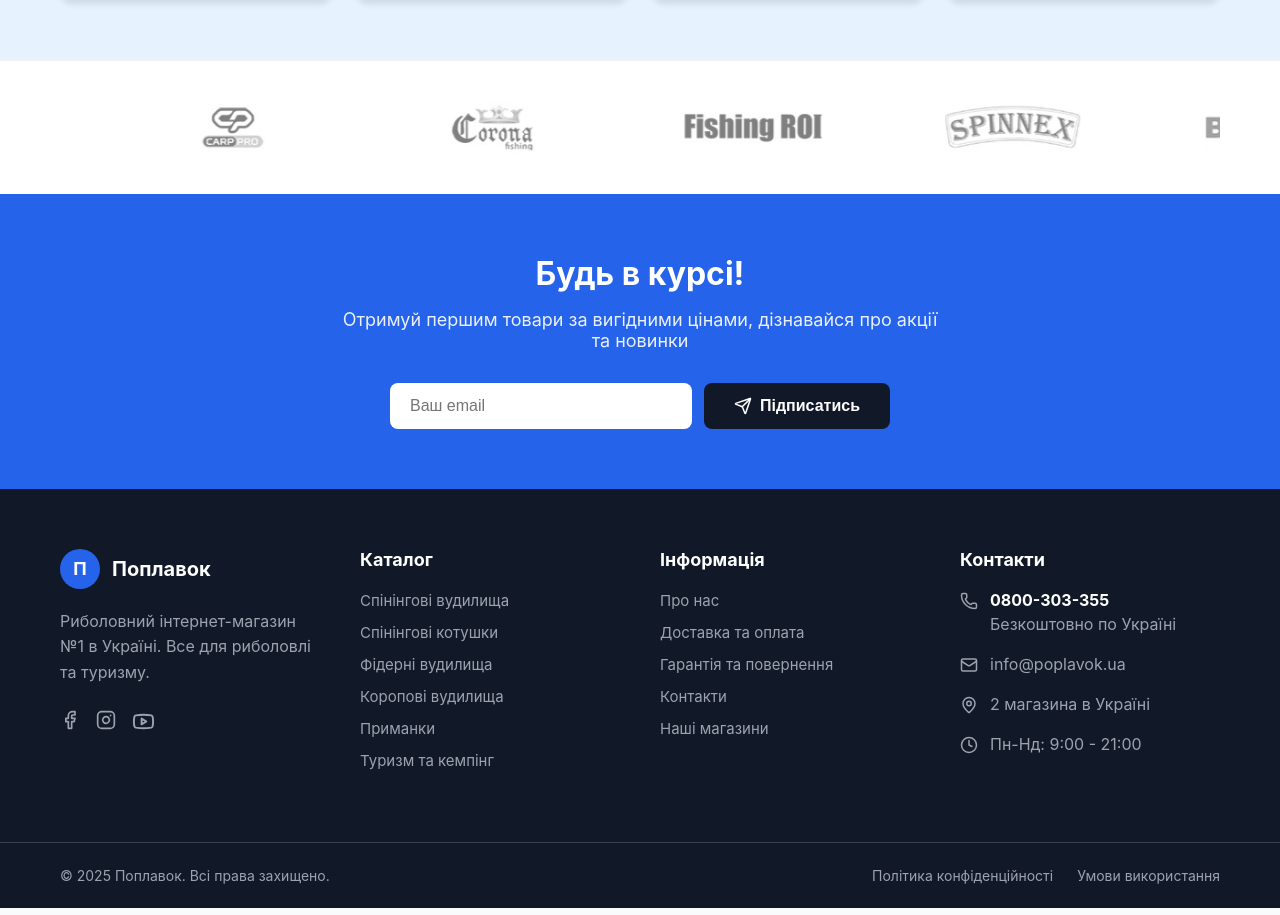
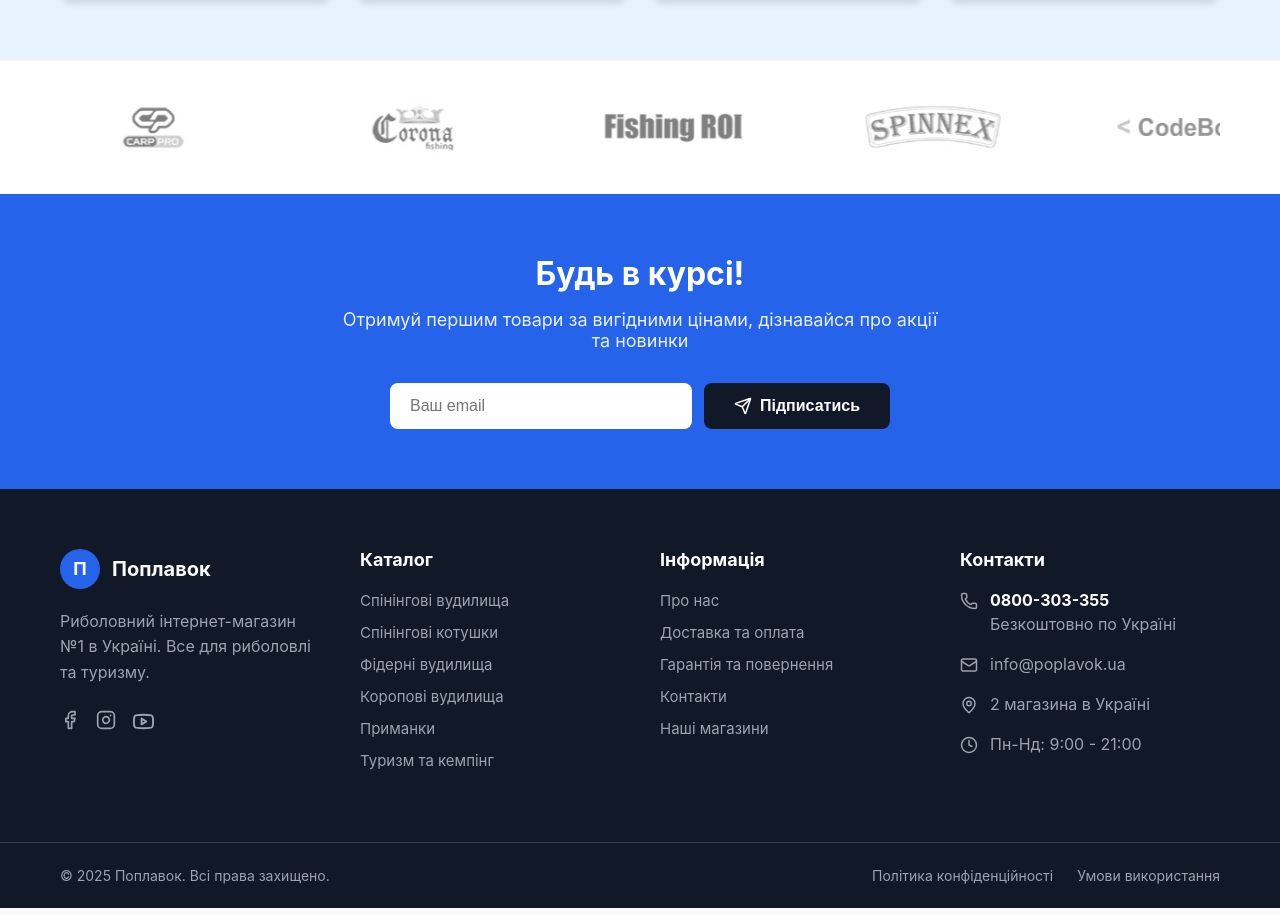
Before and after one commit to Dimen2/Poplawok-shop, a React (Create React App) app: page / in a window 1280 px wide. Shown: the part 3348-4263 px from the top of the page. Built offline with nearby package versions, Linux system fonts and the light colour scheme.

Commit message:
Исправление багов

```diff
--- a/src/pages/Home.js
+++ b/src/pages/Home.js
@@ -33,6 +33,8 @@ import carppro from "./Photos/carp-pro.png";
 import corona from "./Photos/corona.png";
 import fishingRoi from "./Photos/fishing-roi.png";
 import spinnex from "./Photos/spinnex.png";
+import CodeBox from "./Photos/CodeBox.png";
+
 
 function Home() {
     const { addToCart, toggleFavorite, isFavorite } = useCart();
@@ -110,11 +112,10 @@ function Home() {
 
     const hitProducts = products.filter(p => p.isHit).slice(0, 4);
     const discountProducts = products.filter(p => p.discount).slice(0, 4);
-    const sponsors = [bounty, brain, carppro, corona, fishingRoi, spinnex];
+    const sponsors = [bounty, brain, carppro, corona, fishingRoi, spinnex, CodeBox];
 
     return (
         <div className="home-page">
-            {/* Головний банер */}
             <section className="hero-section">
                 <div className="hero-banner">
                     <button className="banner-arrow banner-arrow-left" onClick={handleBannerPrev}><ChevronLeft size={30} /></button>
```
Also changed, not shown: src/pages/Photos/CodeBox.png (added).
